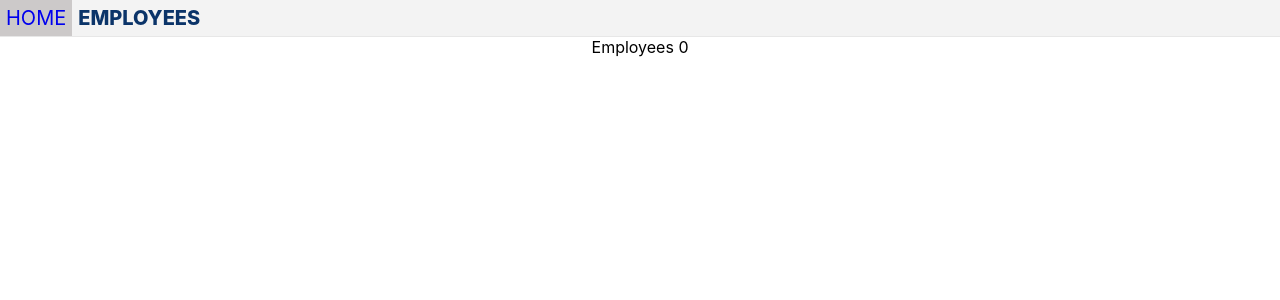
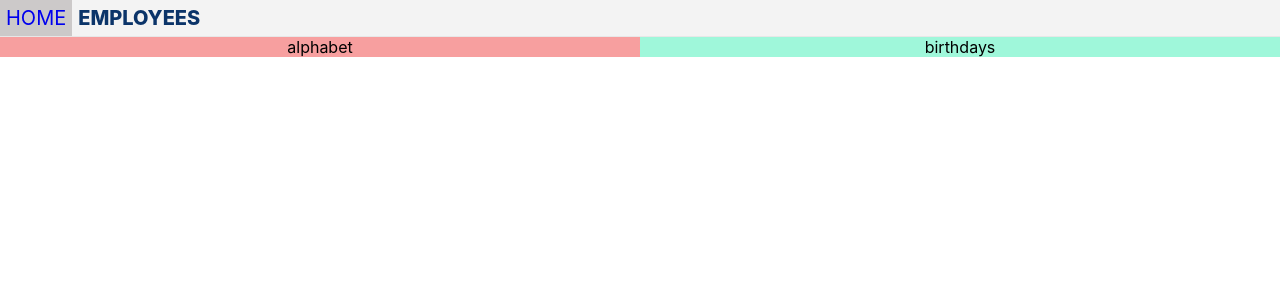
Before and after one commit to mad1982max/Yalantis_test, a React (Create React App) app: page /employees in a window 1280 px wide. Shown: the top 300 px of the page. Built offline with nearby package versions, Linux system fonts and the light colour scheme; no server answers.

Commit message:
alph + birth comp

```diff
--- /dev/null
+++ b/src/Components/Alphabet/Alphabet.jsx
@@ -0,0 +1,6 @@
+import React from "react";
+import "./alphabet.css";
+
+const Alphabet = () => <div className="alphabet-wrapper">alphabet</div>;
+
+export default Alphabet;
--- /dev/null
+++ b/src/Components/Alphabet/alphabet.css
@@ -0,0 +1,4 @@
+.alphabet-wrapper {
+  width: 50%;
+  background: rgb(247, 159, 159);
+}
--- /dev/null
+++ b/src/Components/Birthdays/Birthdays.jsx
@@ -0,0 +1,6 @@
+import React from "react";
+import "./birthdays.css";
+
+const Birthdays = () => <div className="birthdays-wrapper">birthdays</div>;
+
+export default Birthdays;
--- /dev/null
+++ b/src/Components/Birthdays/birthdays.css
@@ -0,0 +1,4 @@
+.birthdays-wrapper {
+  width: 50%;
+  background: rgb(159, 247, 218);
+}
--- a/src/Components/Employees/Employees.jsx
+++ b/src/Components/Employees/Employees.jsx
@@ -1,4 +1,6 @@
 import React, { useState, useEffect } from "react";
+import Alphabet from "../Alphabet/Alphabet";
+import Birthdays from "../Birthdays/Birthdays";
 import APIEmployees from "../../Services/api";
 import "./employees.css";
 
@@ -9,7 +11,6 @@ const Employees = () => {
     const getEmplyees = async () => {
       try {
         let response = await APIEmployees.get();
-        console.log(response);
         setEmployees(response.data);
       } catch (error) {
         console.log("some error", error);
@@ -17,8 +18,15 @@ const Employees = () => {
     };
 
     getEmplyees();
+    //only once
   }, []);
-  return <div className="employees">Employees {employees.length}</div>;
+
+  return (
+    <div className="employees-wrapper">
+      <Alphabet />
+      <Birthdays />
+    </div>
+  );
 };
 
 export default Employees;
--- a/src/Components/Employees/employees.css
+++ b/src/Components/Employees/employees.css
@@ -0,0 +1,3 @@
+.employees-wrapper {
+  display: flex;
+}
```
Also changed, not shown: 1 other file (tests, documents, lock files or other folders).
